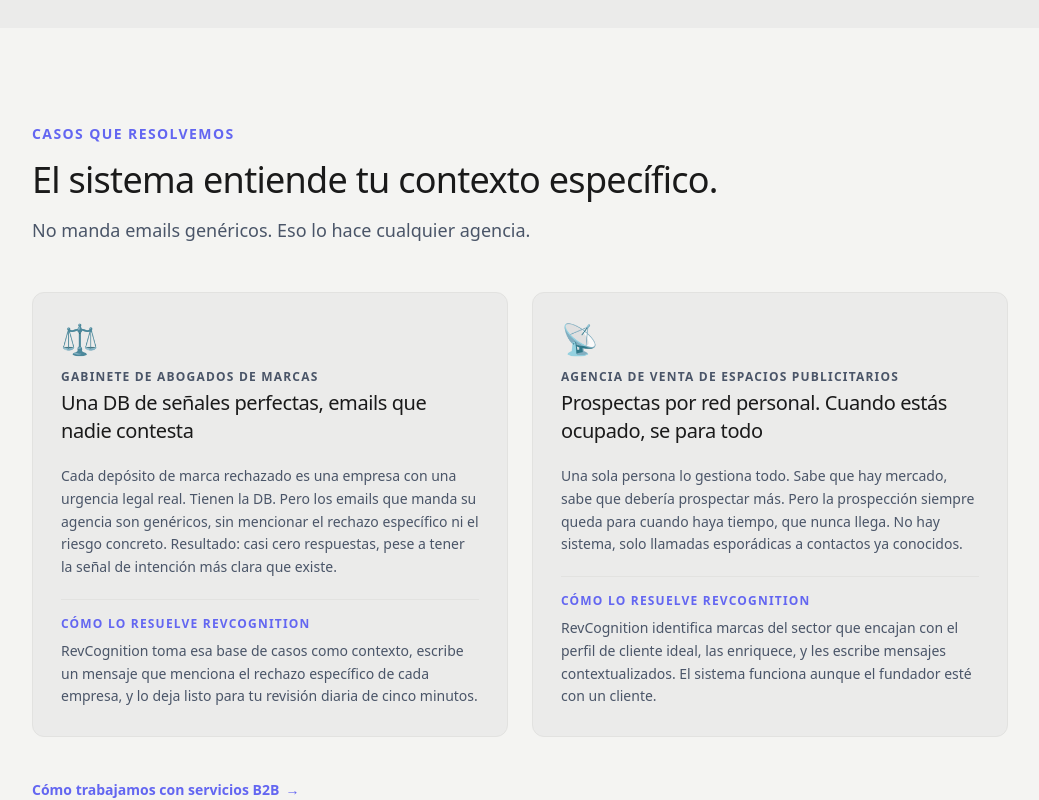
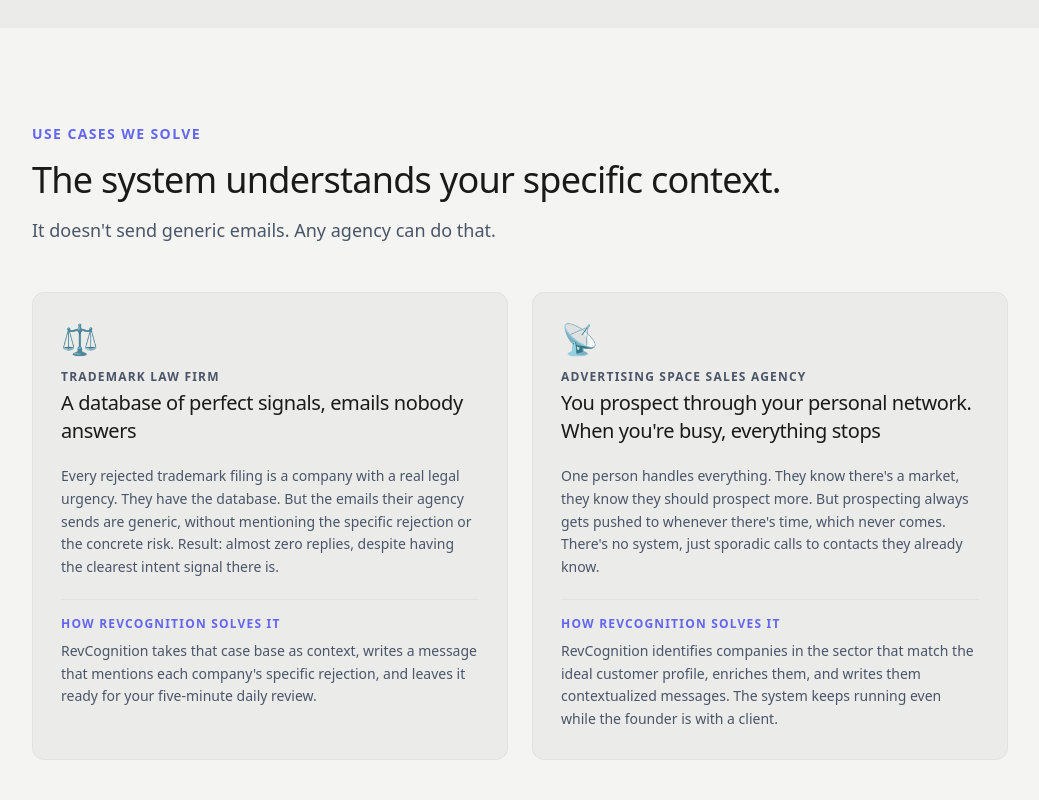
Before and after one commit to olserres-crypto/RevCognition, a Next.js app: page /en in a window 1280 px wide. Shown: the part 4300-5100 px from the top of the page, without its empty margins (120-1159 px from the left). Built offline with nearby package versions, Linux system fonts and the light colour scheme; no server answers.

Commit message:
feat(i18n): sección UseCases localizada es/en/fr

```diff
--- a/messages/en.json
+++ b/messages/en.json
@@ -173,5 +173,26 @@
       }
     ],
     "moreLink": "See everything it does, in detail"
+  },
+  "useCases": {
+    "eyebrow": "Use cases we solve",
+    "heading": "The system understands your specific context.",
+    "intro": "It doesn't send generic emails. Any agency can do that.",
+    "solutionLabel": "How RevCognition solves it",
+    "moreLink": "How we work with B2B services",
+    "cases": [
+      {
+        "sector": "Trademark law firm",
+        "problem": "A database of perfect signals, emails nobody answers",
+        "problemDetail": "Every rejected trademark filing is a company with a real legal urgency. They have the database. But the emails their agency sends are generic, without mentioning the specific rejection or the concrete risk. Result: almost zero replies, despite having the clearest intent signal there is.",
+        "solution": "RevCognition takes that case base as context, writes a message that mentions each company's specific rejection, and leaves it ready for your five-minute daily review."
+      },
+      {
+        "sector": "Advertising space sales agency",
+        "problem": "You prospect through your personal network. When you're busy, everything stops",
+        "problemDetail": "One person handles everything. They know there's a market, they know they should prospect more. But prospecting always gets pushed to whenever there's time, which never comes. There's no system, just sporadic calls to contacts they already know.",
+        "solution": "RevCognition identifies companies in the sector that match the ideal customer profile, enriches them, and writes them contextualized messages. The system keeps running even while the founder is with a client."
+      }
+    ]
   }
 }
--- a/messages/es.json
+++ b/messages/es.json
@@ -173,5 +173,26 @@
       }
     ],
     "moreLink": "Ver todo lo que hace, en detalle"
+  },
+  "useCases": {
+    "eyebrow": "Casos que resolvemos",
+    "heading": "El sistema entiende tu contexto específico.",
+    "intro": "No manda emails genéricos. Eso lo hace cualquier agencia.",
+    "solutionLabel": "Cómo lo resuelve RevCognition",
+    "moreLink": "Cómo trabajamos con servicios B2B",
+    "cases": [
+      {
+        "sector": "Gabinete de abogados de marcas",
+        "problem": "Una DB de señales perfectas, emails que nadie contesta",
+        "problemDetail": "Cada depósito de marca rechazado es una empresa con una urgencia legal real. Tienen la DB. Pero los emails que manda su agencia son genéricos, sin mencionar el rechazo específico ni el riesgo concreto. Resultado: casi cero respuestas, pese a tener la señal de intención más clara que existe.",
+        "solution": "RevCognition toma esa base de casos como contexto, escribe un mensaje que menciona el rechazo específico de cada empresa, y lo deja listo para tu revisión diaria de cinco minutos."
+      },
+      {
+        "sector": "Agencia de venta de espacios publicitarios",
+        "problem": "Prospectas por red personal. Cuando estás ocupado, se para todo",
+        "problemDetail": "Una sola persona lo gestiona todo. Sabe que hay mercado, sabe que debería prospectar más. Pero la prospección siempre queda para cuando haya tiempo, que nunca llega. No hay sistema, solo llamadas esporádicas a contactos ya conocidos.",
+        "solution": "RevCognition identifica marcas del sector que encajan con el perfil de cliente ideal, las enriquece, y les escribe mensajes contextualizados. El sistema funciona aunque el fundador esté con un cliente."
+      }
+    ]
   }
 }
--- a/messages/fr.json
+++ b/messages/fr.json
@@ -173,5 +173,26 @@
       }
     ],
     "moreLink": "Voir tout ce qu'il fait, en détail"
+  },
+  "useCases": {
+    "eyebrow": "Cas que nous résolvons",
+    "heading": "Le système comprend votre contexte spécifique.",
+    "intro": "Il n'envoie pas d'e-mails génériques. Ça, n'importe quelle agence peut le faire.",
+    "solutionLabel": "Comment RevCognition le résout",
+    "moreLink": "Comment nous travaillons avec les services B2B",
+    "cases": [
+      {
+        "sector": "Cabinet d'avocats en marques",
+        "problem": "Une base de signaux parfaits, des e-mails auxquels personne ne répond",
+        "problemDetail": "Chaque dépôt de marque rejeté est une entreprise avec une urgence juridique réelle. Ils ont la base de données. Mais les e-mails envoyés par leur agence sont génériques, sans mentionner le rejet précis ni le risque concret. Résultat : presque aucune réponse, malgré le signal d'intention le plus clair qui existe.",
+        "solution": "RevCognition prend cette base de dossiers comme contexte, rédige un message qui mentionne le rejet spécifique de chaque entreprise, et le laisse prêt pour votre relecture quotidienne de cinq minutes."
+      },
+      {
+        "sector": "Agence de vente d'espaces publicitaires",
+        "problem": "Vous prospectez via votre réseau personnel. Quand vous êtes occupé, tout s'arrête",
+        "problemDetail": "Une seule personne gère tout. Elle sait qu'il y a un marché, elle sait qu'elle devrait prospecter davantage. Mais la prospection est toujours reportée à quand il y aura du temps, ce qui n'arrive jamais. Il n'y a pas de système, juste des appels sporadiques à des contacts déjà connus.",
+        "solution": "RevCognition identifie les entreprises du secteur qui correspondent au profil client idéal, les enrichit, et leur écrit des messages contextualisés. Le système continue de fonctionner même quand le fondateur est avec un client."
+      }
+    ]
   }
 }
--- a/src/components/sections/UseCases.tsx
+++ b/src/components/sections/UseCases.tsx
@@ -1,49 +1,39 @@
 "use client";
 
+import { useTranslations } from "next-intl";
 import { motion, useReducedMotion } from "framer-motion";
+import { Link } from "@/i18n/navigation";
 
-const cases = [
-  {
-    icon: "⚖️",
-    sector: "Gabinete de abogados de marcas",
-    problem:
-      "Una DB de señales perfectas, emails que nadie contesta",
-    problemDetail:
-      "Cada depósito de marca rechazado es una empresa con una urgencia legal real. Tienen la DB. Pero los emails que manda su agencia son genéricos, sin mencionar el rechazo específico ni el riesgo concreto. Resultado: casi cero respuestas, pese a tener la señal de intención más clara que existe.",
+// Icono/estructura por índice; el texto vive en el catálogo
+// (messages/*.json, namespace useCases, campo "cases").
 // Corregido en auditoría UseCases (B-591 wave, Task 8): la versión anterior
 // implicaba una fuente de señal automática (registro de marcas) y una
 // identificación de contacto sin intervención del abogado, ninguna de las
 // dos verificable contra FEATURE_INVENTORY.md. Reescrito sobre "Trae tus
 // propios contactos" (CSV + contexto) + generación de mensajes + revisión
 // diaria — las tres, features reales del inventario.
-    solution:
-      "RevCognition toma esa base de casos como contexto, escribe un mensaje que menciona el rechazo específico de cada empresa, y lo deja listo para tu revisión diaria de cinco minutos.",
-  },
-  {
-    icon: "📡",
-    sector: "Agencia de venta de espacios publicitarios",
-    problem:
-      "Prospectas por red personal. Cuando estás ocupado, se para todo",
-    problemDetail:
-      "Una sola persona lo gestiona todo. Sabe que hay mercado, sabe que debería prospectar más. Pero la prospección siempre queda para cuando haya tiempo, que nunca llega. No hay sistema, solo llamadas esporádicas a contactos ya conocidos.",
-    solution:
-      "RevCognition identifica marcas del sector que encajan con el perfil de cliente ideal, las enriquece, y les escribe mensajes contextualizados. El sistema funciona aunque el fundador esté con un cliente.",
-  },
-];
+const caseIcons = ["⚖️", "📡"];
 
 export function UseCases() {
+  const t = useTranslations("useCases");
   const reduce = useReducedMotion();
+  const cases = t.raw("cases") as {
+    sector: string;
+    problem: string;
+    problemDetail: string;
+    solution: string;
+  }[];
   return (
     <section className="py-16 sm:py-24">
       <div className="max-w-5xl mx-auto px-4 sm:px-6">
         <p className="text-sm font-semibold uppercase tracking-widest text-[var(--color-warm)] mb-4">
-          Casos que resolvemos
+          {t("eyebrow")}
         </p>
         <h2 className="font-serif text-3xl sm:text-4xl text-[var(--color-ink)] mb-4">
-          El sistema entiende tu contexto específico.
+          {t("heading")}
         </h2>
         <p className="text-[var(--color-slate)] text-lg mb-12 max-w-xl">
-          No manda emails genéricos. Eso lo hace cualquier agencia.
+          {t("intro")}
         </p>
 
         <div className="grid grid-cols-1 sm:grid-cols-2 gap-6">
@@ -57,7 +47,7 @@
               className="bg-[var(--color-surface)] border border-[var(--color-border)] rounded-xl p-6 sm:p-7 flex flex-col gap-5"
             >
               <div>
-                <span aria-hidden="true" className="text-3xl">{c.icon}</span>
+                <span aria-hidden="true" className="text-3xl">{caseIcons[i]}</span>
                 <p className="text-xs font-semibold uppercase tracking-widest text-[var(--color-slate)] mt-3 mb-1">
                   {c.sector}
                 </p>
@@ -72,7 +62,7 @@
 
               <div className="border-t border-[var(--color-border)] pt-4">
                 <p className="text-xs font-semibold uppercase tracking-widest text-[var(--color-warm)] mb-2">
-                  Cómo lo resuelve RevCognition
+                  {t("solutionLabel")}
                 </p>
                 <p className="text-[var(--color-slate)] text-sm leading-relaxed">
                   {c.solution}
@@ -83,13 +73,13 @@
         </div>
 
         <div className="mt-10">
-          <a
+          <Link
             href="/soluciones/servicios-b2b"
             className="inline-flex items-center gap-1.5 text-sm font-semibold text-[var(--color-warm)] hover:text-[var(--color-warm-hover)] transition-colors rounded-sm focus-visible:outline-none focus-visible:ring-2 focus-visible:ring-[var(--color-warm)] focus-visible:ring-offset-2"
           >
-            Cómo trabajamos con servicios B2B
+            {t("moreLink")}
             <span aria-hidden="true">→</span>
-          </a>
+          </Link>
         </div>
       </div>
     </section>
```
Lines whose indentation alone changed are shown as unchanged.
